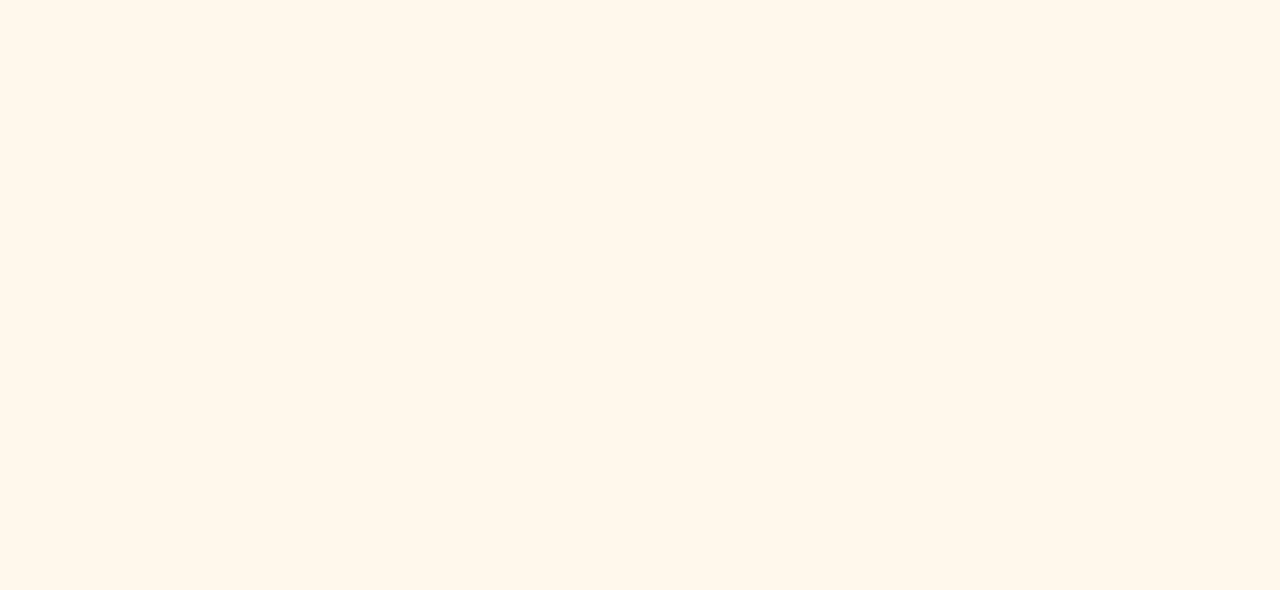
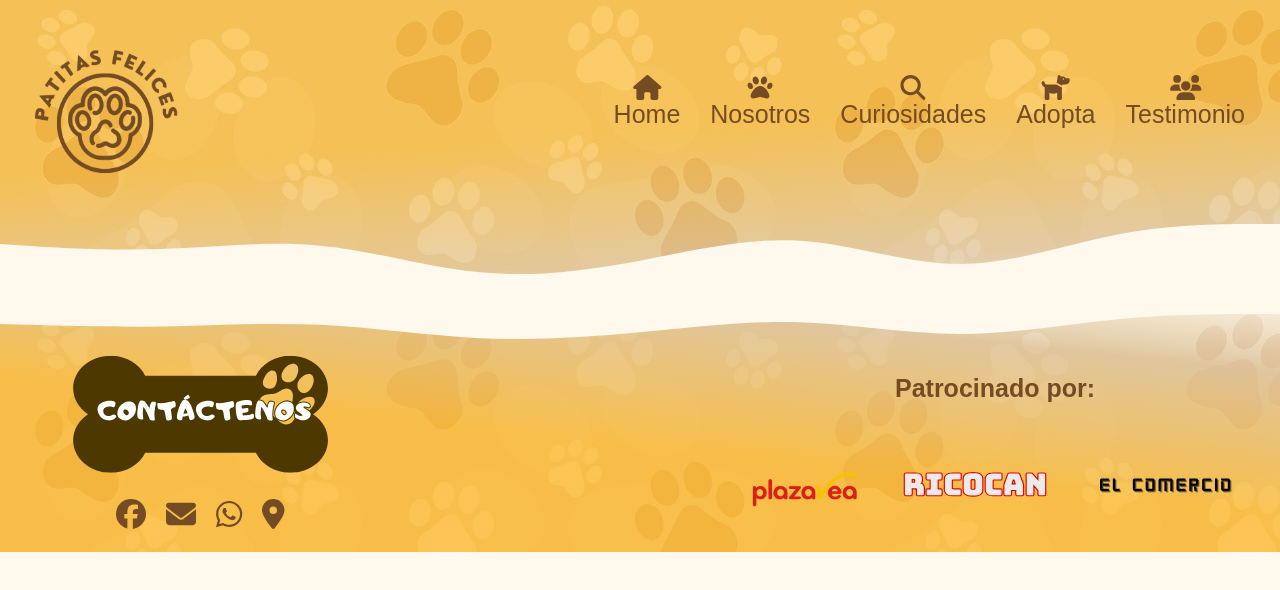
Before and after one commit to mariafs2407/patitas_felices, a React (Vite) app: page /testimonio in a window 1280 px wide. Before the commit this address had no page. Shown: the top 590 px of the page. Built offline with nearby package versions, Linux system fonts and the light colour scheme; a web font is replaced by a local one.

Commit message:
actualizacion rutas

```diff
--- /dev/null
+++ b/src/components/content/testimonio/Testimony.jsx
@@ -0,0 +1,11 @@
+import React from 'react';
+
+const Testimony = (props) => {
+    return (
+        <div>
+
+        </div>
+    );
+}
+
+export default Testimony;
--- a/src/components/header/Header.jsx
+++ b/src/components/header/Header.jsx
@@ -24,11 +24,11 @@ const Header = () => {
                         <FontAwesomeIcon icon={faMagnifyingGlass} style={{ color: "#744c24", }} />
                         Curiosidades
                     </a>
-                    <a href="#">
+                    <a href="adopta">
                         <FontAwesomeIcon icon={faDog} style={{ color: "#744c24", }} />
                         Adopta
                     </a>
-                    <a href="#">
+                    <a href="testimonio">
                         <FontAwesomeIcon icon={faUsers} style={{ color: "#744c24", }} />
                         Testimonio
                     </a>
--- a/src/main.jsx
+++ b/src/main.jsx
@@ -5,26 +5,24 @@ import App from './App'
 import Home from './components/content/home/Home';
 import Nosotros from './components/content/nosotros/Nosotros';
 import Curiosities from './components/content/curiosidades/Curiosities';
+import Adopt from './components/content/adopta/Adopt';
+import Testimony from './components/content/testimonio/Testimony';
+import Donate from './components/content/donar/Donate';
 import './index.css'
 
 ReactDOM.createRoot(document.getElementById('root'))
   .render(
-    <>
     <BrowserRouter>
       <Routes>
         <Route path='/' element={<App />}>
           <Route index element={<Home />} />
           <Route path='nosotros' element={<Nosotros />} />
-          </Route>
-          <Route path="/curiosidades" element={<App />}>
-            <Route index element={<Curiosities/>}>
+          <Route path="curiosidades" element={<Curiosities />} />
+          <Route path="adopta" element={<Adopt />} />
+          <Route path="testimonio" element={<Testimony />} />
+          <Route path="donar" element={<Donate />} />
 
-
-            </Route>
         </Route>
       </Routes>
     </BrowserRouter>
-
-
-    </>
   )
```
Also changed, not shown: src/components/content/testimonio/Testimony.css (added). Lines whose indentation alone changed are shown as unchanged.
